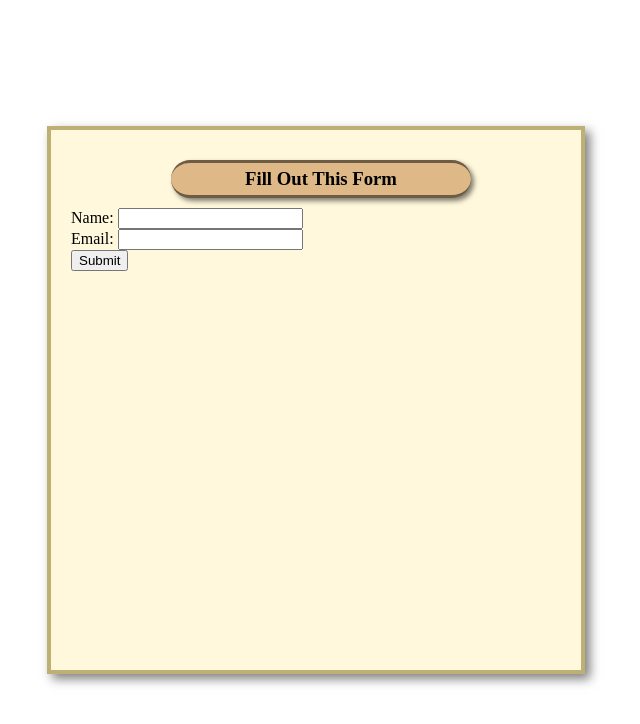
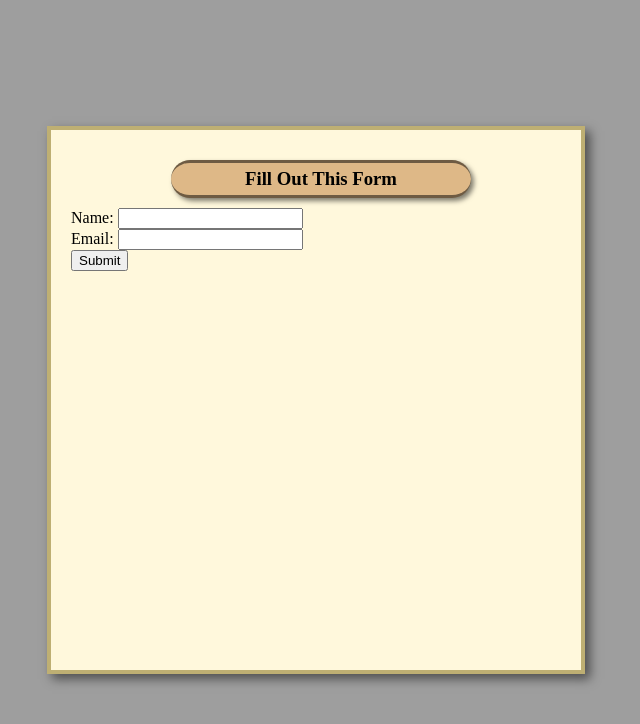
Before and after one commit to kassamalshemy/elzero_web, a plain HTML site: page src/theform.html in a window 1280 px wide. Shown: the whole page, without its empty margins (324-964 px from the left). Drawn offline with Linux system fonts and the light colour scheme; the site is published under a folder, as on GitHub Pages, so addresses that start at the root find nothing.

Commit message:
try again file path

```diff
--- a/styles/theform_style.css
+++ b/styles/theform_style.css
@@ -2,7 +2,7 @@ body {
   display: flex;
   justify-content: center;
   align-items: center;
-  background-image: url("/images/anime.jpg");
+  background-image: url("../images/anime.jpg");
   background-size: 100% auto;
   /* background-repeat: no-repeat; */
   background-position: top;
```
